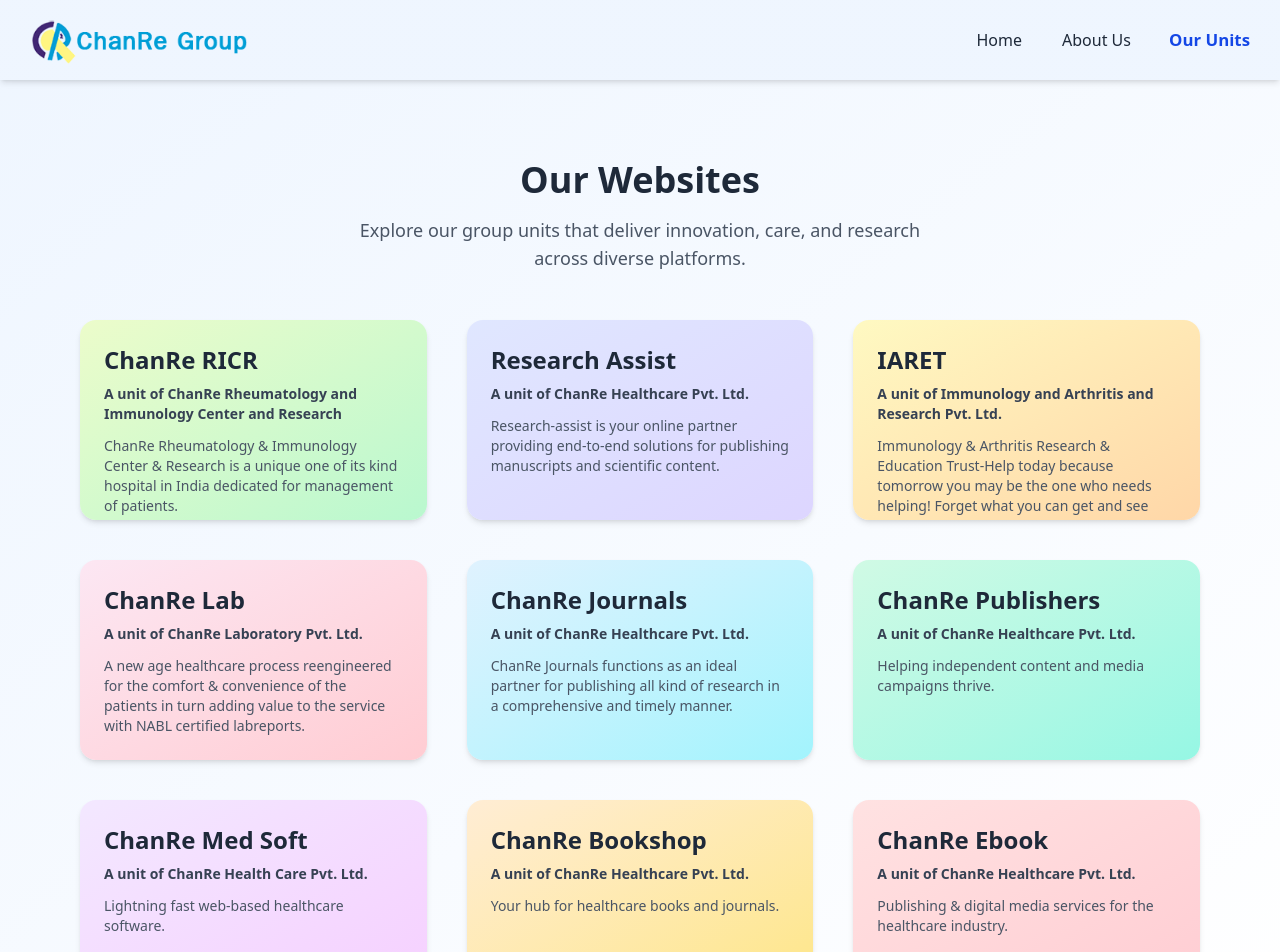
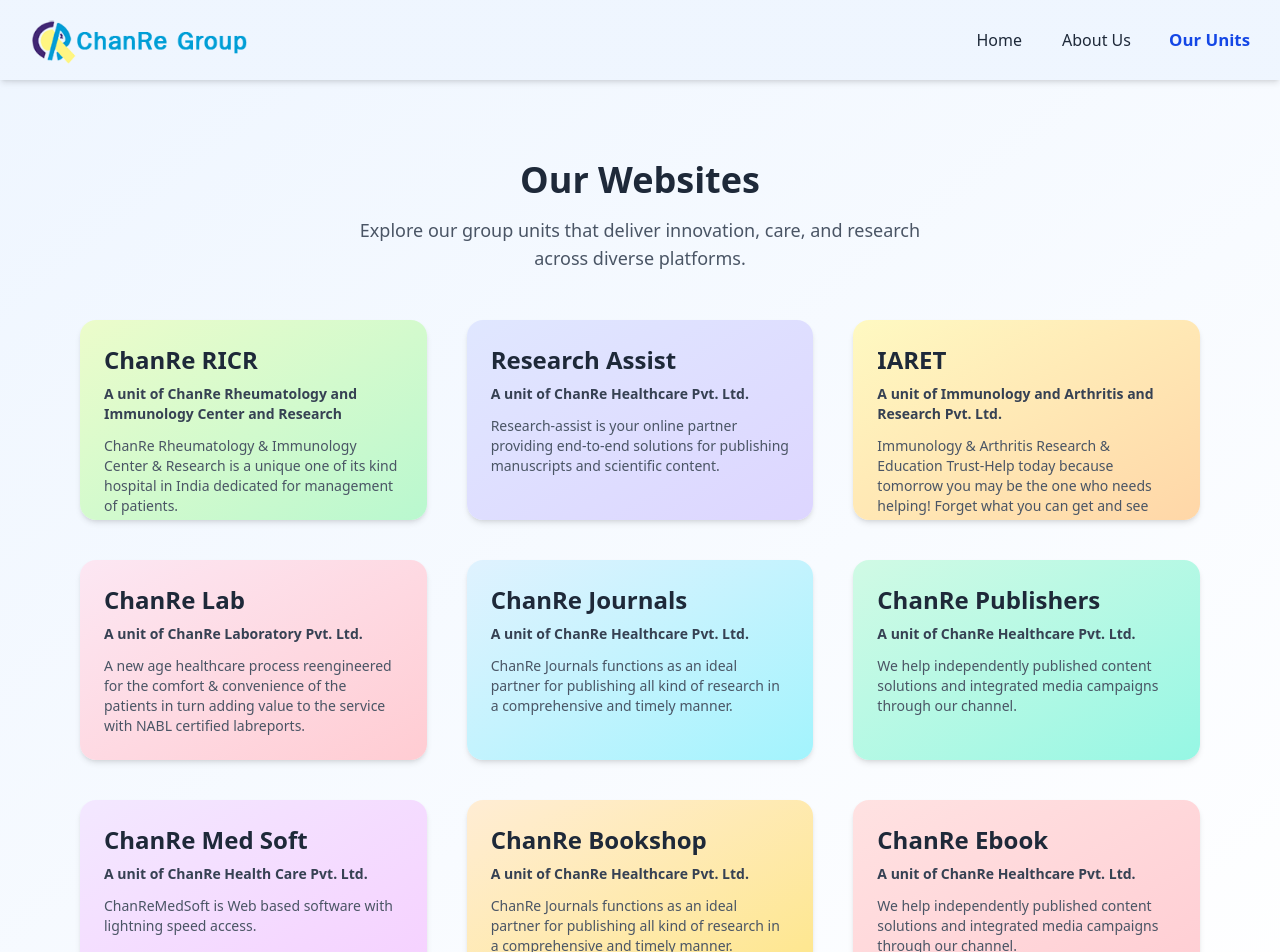
Before and after one commit to ManuJ1210/ChanRe, a React (Vite) app: page /our-units in a window 1280 px wide. Shown: the top 952 px of the page. Built offline with nearby package versions, Linux system fonts and the light colour scheme.

Commit message:
Landing Pages re-designed

```diff
--- a/src/components/Carousel.jsx
+++ b/src/components/Carousel.jsx
@@ -1,5 +1,6 @@
 import { Typewriter } from "react-simple-typewriter";
 import { motion } from "framer-motion";
+import { Link } from "react-router-dom";
 
 const HeroSection = () => {
   return (
@@ -56,12 +57,12 @@
           transition={{ delay: 0.4, duration: 0.6 }}
           viewport={{ once: true }}
         >
-          <motion.button
+          <Link to="/our-units"><motion.button
             whileHover={{ scale: 1.05 }}
             className="px-6 py-3 bg-blue-600 text-white rounded-xl shadow hover:bg-blue-700 transition"
           >
             Explore Our Units
-          </motion.button>
+          </motion.button></Link>
           <motion.button
             whileHover={{ scale: 1.05 }}
             className="px-6 py-3 border border-blue-600 text-blue-600 rounded-xl hover:bg-blue-100 transition"
--- a/src/components/units.jsx
+++ b/src/components/units.jsx
@@ -74,7 +74,7 @@
         >
           <motion.div whileHover={{ scale: 1.05 }}>
             <Link
-              to="/units"
+              to="/our-units"
               className="inline-block bg-blue-600 text-white px-6 py-3 rounded-lg shadow hover:bg-blue-700 transition"
             >
               Explore Our Units
--- a/src/pages/Ourunits.jsx
+++ b/src/pages/Ourunits.jsx
@@ -50,8 +50,8 @@
   {
     title: "ChanRe Publishers",
     shortInfo: "A unit of ChanRe Healthcare Pvt. Ltd.",
-    shortInfo1: "Helping independent content and media campaigns thrive.",
-    moreInfo: "Publishing services tailored to your goals.",
+    shortInfo1: "We help independently published content solutions and integrated media campaigns through our channel.",
+    moreInfo: "We help independently published content solutions and integrated media campaigns through our channel.",
     btnText: "Visit Site",
     bg: "from-emerald-100 to-teal-200",
     link: "https://chanrepublishers.com"
@@ -59,8 +59,8 @@
   {
     title: "ChanRe Med Soft",
     shortInfo: "A unit of ChanRe Health Care Pvt. Ltd.",
-    shortInfo1: "Lightning fast web-based healthcare software.",
-    moreInfo: "Fast, secure, and modern healthcare software solutions.",
+    shortInfo1: "ChanReMedSoft is Web based software with lightning speed access.",
+    moreInfo: "ChanReMedSoft is Web based software with lightning speed access.",
     btnText: "Visit Site",
     bg: "from-purple-100 to-fuchsia-200",
     link: "https://chanremedsoft.com"
@@ -68,8 +68,8 @@
   {
     title: "ChanRe Bookshop",
     shortInfo: "A unit of ChanRe Healthcare Pvt. Ltd.",
-    shortInfo1: "Your hub for healthcare books and journals.",
-    moreInfo: "Browse publications and knowledge resources.",
+    shortInfo1: "ChanRe Journals functions as an ideal partner for publishing all kind of research in a comprehensive and timely manner.",
+    moreInfo: "ChanRe Journals functions as an ideal partner for publishing all kind of research in a comprehensive and timely manner.",
     btnText: "Visit Site",
     bg: "from-orange-100 to-amber-200",
     link: "https://chanrebookshop.com"
@@ -77,8 +77,8 @@
   {
     title: "ChanRe Ebook",
     shortInfo: "A unit of ChanRe Healthcare Pvt. Ltd.",
-    shortInfo1: "Publishing & digital media services for the healthcare industry.",
-    moreInfo: "Bridge the gap between health and digital publishing.",
+    shortInfo1: "We help independently published content solutions and integrated media campaigns through our channel.",
+    moreInfo: "We help independently published content solutions and integrated media campaigns through our channel.",
     btnText: "Visit Site",
     bg: "from-red-100 to-rose-200",
     link: "https://chanreebook.com"
```
